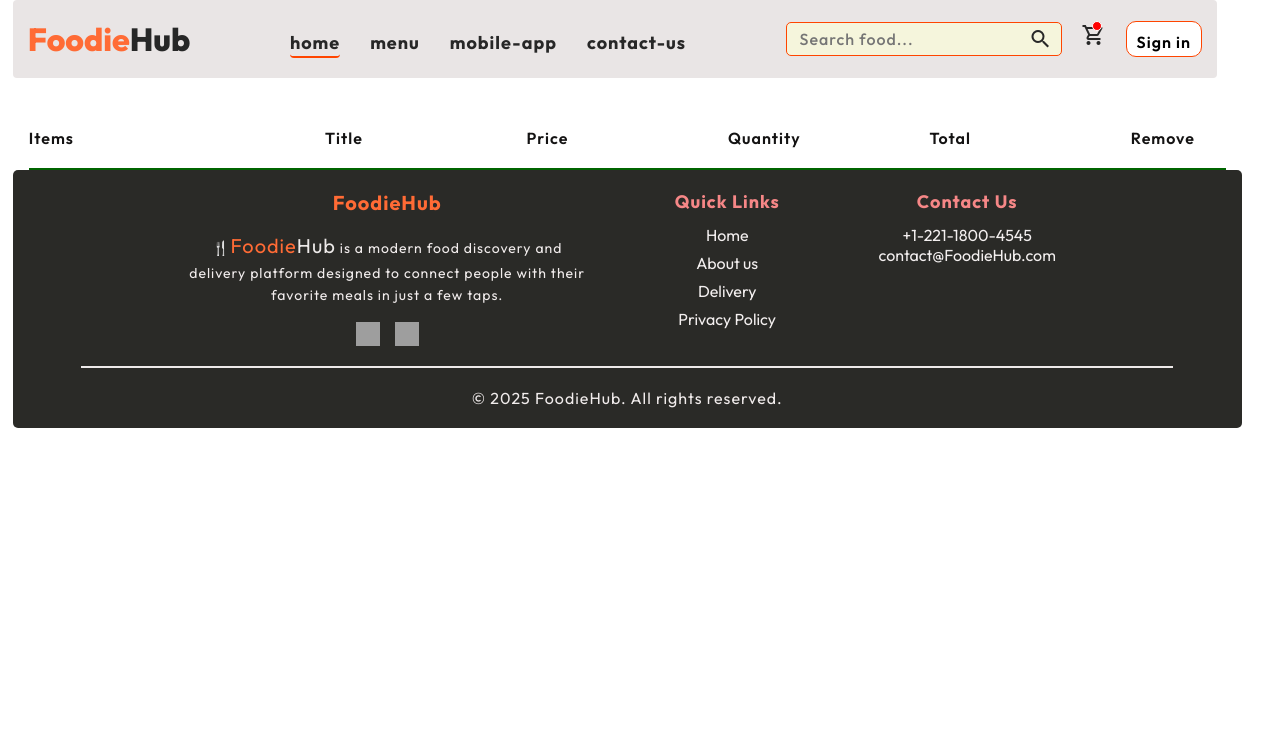
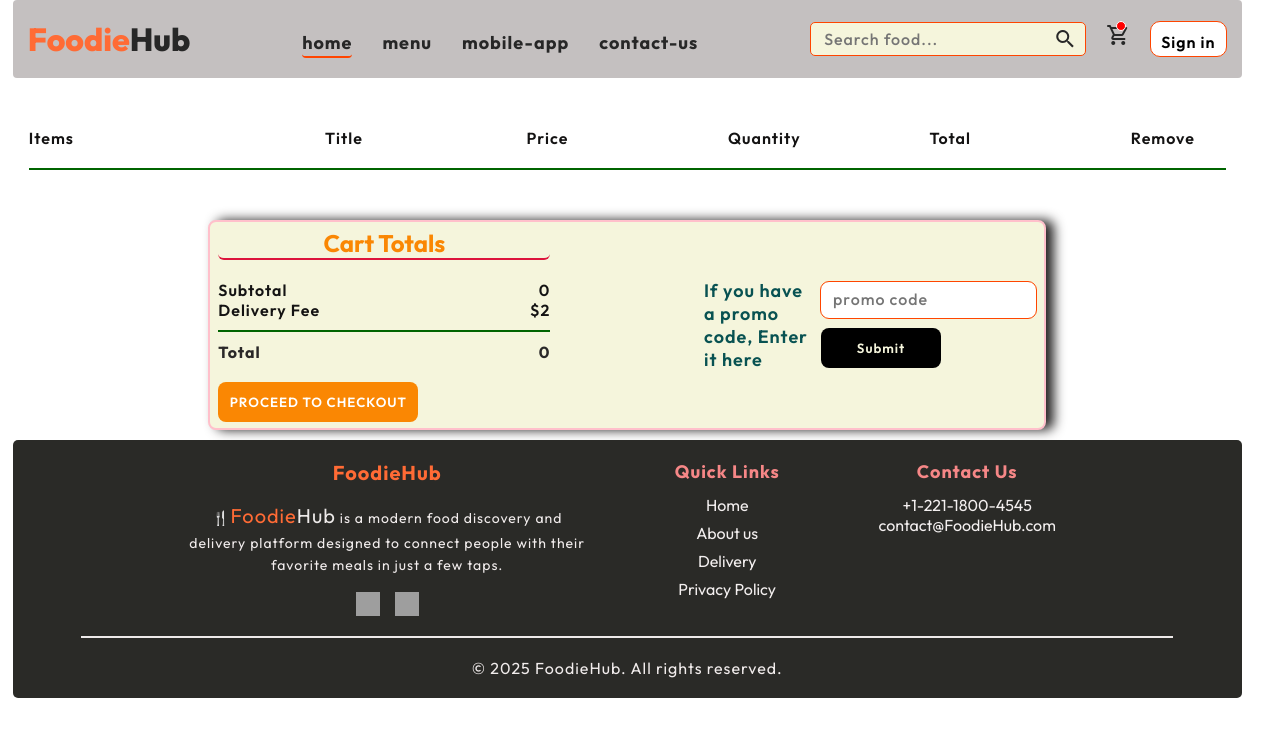
Before and after one commit to AkshitaGupta97/Mini-Food-Delivery, a React (Vite) app in the folder front-food/: page /cart in a window 1280 px wide. Shown: the top 736 px of the page. Built offline with nearby package versions, Linux system fonts and the light colour scheme; grey boxes are pictures that could not be loaded; a web font is replaced by a local one.

Commit message:
added changes in cart and nav

```diff
--- a/front-food/src/components/Header/header.jsx
+++ b/front-food/src/components/Header/header.jsx
@@ -7,9 +7,9 @@ function HeaderPage() {
         <div className="header-text">
           <h1>Order Your Fav Food Dear <i>Foodie !</i></h1>
           <p>
-            Love is temporary, but biryani is forever!!  Roses are red, pizza is round,
-            love is sweet, but food is profound!!  You can’t buy happiness, but you
-            can order momos—and that’s kind of the same thing!! True love is when
+            🥗 Love is temporary, but biryani is forever!! 🥗 Roses are red, pizza is round,
+            love is sweet, but food is profound!! 🥗 You can’t buy happiness, but you
+            can order momos—and that’s kind of the same thing!! 🥗 True love is when
             someone shares their last bite of dessert.
           </p>
         </div>
--- a/front-food/src/components/Navbar/Navbar.css
+++ b/front-food/src/components/Navbar/Navbar.css
@@ -1,6 +1,6 @@
 
 .navbar{
-    background-color: #e9e5e5;
+    background-color: #c4c0c0;
     padding: 15px;
     border-radius: 4px;
     text-align: center;
@@ -10,7 +10,7 @@
     justify-content: space-between;
     align-items: center;
     margin: 0; /* occupy full width */
-    width: 98%;
+    width: 100%;
     position: sticky;
     top: 0;
     z-index: 1000;
@@ -109,9 +109,13 @@ input:focus::placeholder {
 
 /* when page is scrolled add a subtle solid background and shadow for readability */
 .navbar.scrolled{
-    background-color: #f8ee9ec7;
+    background-color: #60605be1;
     box-shadow: 0 6px 20px rgba(0,0,0,0.12);
     padding: 10px 15px;
+
+    & .navbar-menu {
+        color: #e9e5e5;
+    }
 }
 
 @media (max-width: 1050px){
--- a/front-food/src/pages/Cart/Cart.css
+++ b/front-food/src/pages/Cart/Cart.css
@@ -52,11 +52,107 @@
     color: #e92424;
 }
 
+.cart-bottom {
+    place-self: center;
+    align-items: center;
+    width: 70%;
+    margin-top: 50px;
+    display: flex;
+    justify-content: center;
+    gap: max(12vw, 10px);
+    margin-bottom: 10px;
+    font-weight: 600;
+    border: 2px solid pink;
+    padding: 6px 8px;
+    border-radius: 8px;
+    background-color: beige;
+    box-shadow: 8px 0px 12px #252323;
+}
+.cart-total {
+    flex: 1;
+    display: flex;
+    flex-direction: column;
+    gap: 20px;
+}
+.cart-total h2 {
+    color: #fa8703;
+    border-bottom: 2px solid crimson;
+    border-radius: 6px;
+    text-align: center;
+}
+.cart-total-details {
+    display: flex;
+    justify-content: space-between;
+    color: rgb(42, 40, 40);
+}
+.cart-total hr {
+    margin: 10px 0;
+}
+.cart-total button {
+    border: none;
+    color: white;
+    background-color: #fa8703;
+    border-radius: 8px;
+    width: max(6vw, 200px);
+    padding: 12px 0;
+    cursor: pointer;
+    display: flex;
+    justify-content: center;
+    align-items: center;
+    font-weight: 600;
+    letter-spacing: 1px;
+}
+.cart-total button:hover {
+    background-color: #c86c03;
+    transform: translateY(-6px);
+}
+.cart-total-details b {
+    letter-spacing: 1px;
+}
+
+.cart-promocode {
+    flex: 1;
+}
+.cart-promocode p {
+    color: rgb(8, 82, 82);
+    font-size: 18px;
+}
+.div-promo {
+    display: flex;
+    gap: 10px;
+    justify-content: center;
+    align-items: center;
+}
+.cart-promocode-input input {
+    padding: 10px 12px;
+    border-radius: 8px;
+    border: none;
+}
+.cart-promocode-input button {
+    background-color: black;
+    color: beige;
+    border-radius: 8px;
+    width: max(6vw, 120px);
+    padding: 12px 0;
+    cursor: pointer;
+    display: flex;
+    justify-content: center;
+    align-items: center;
+    font-weight: 600;
+    letter-spacing: 1px;
+    margin-top: 10px;
+}
+.cart-promocode-input button:hover {
+    background-color: rgb(54, 51, 51);
+    transform: translateY(-6px);
+
+}
+
 /* Responsive: reduce columns for small screens */
 @media (max-width: 1000px) {
     .cart-items-title,
     .cart-items-item {
-        grid-template-columns: 1fr 1fr 1fr 1fr; /* reduce columns */
+        grid-template-columns: 1fr 1fr 1fr 1fr 1fr 1fr; /* reduce columns */
         font-size: 14px;
     }
     .cart-items-item img { width: 80px; height: 80px }
@@ -65,7 +161,7 @@
 @media (max-width: 720px) {
     .cart-items-title,
     .cart-items-item {
-        grid-template-columns: 1fr 1fr 1fr; /* stack more compactly */
+        grid-template-columns: 1fr 1fr 1fr 1fr 1fr 1fr; /* stack more compactly */
         gap: 8px;
         font-size: 13px;
     }
--- a/front-food/src/pages/Cart/Cart.jsx
+++ b/front-food/src/pages/Cart/Cart.jsx
@@ -39,6 +39,36 @@ function Cart() {
           })
         }
       </div>
+      <div className="cart-bottom">
+        <div className="cart-total">
+          <h2>Cart Totals</h2>
+          <div>
+            <div className="cart-total-details">
+              <p>Subtotal</p>
+              <p>{0}</p>
+            </div>
+            <div className="cart-total-details">
+              <p>Delivery Fee</p>
+              <p>${2}</p>
+            </div>
+            <hr />
+            <div className="cart-total-details">
+              <b>Total</b>
+              <b>{0}</b>
+            </div>
+          </div>
+          <button>PROCEED TO CHECKOUT</button>
+        </div>
+        <div className="cart-promocode">
+          <div className="div-promo">
+            <p>If you have a promo code, Enter it here</p>
+            <div className="cart-promocode-input">
+              <input type="text" placeholder="promo code" />
+              <button>Submit</button>
+            </div>
+          </div>
+        </div>
+      </div>
     </div>
   )
 }
```
